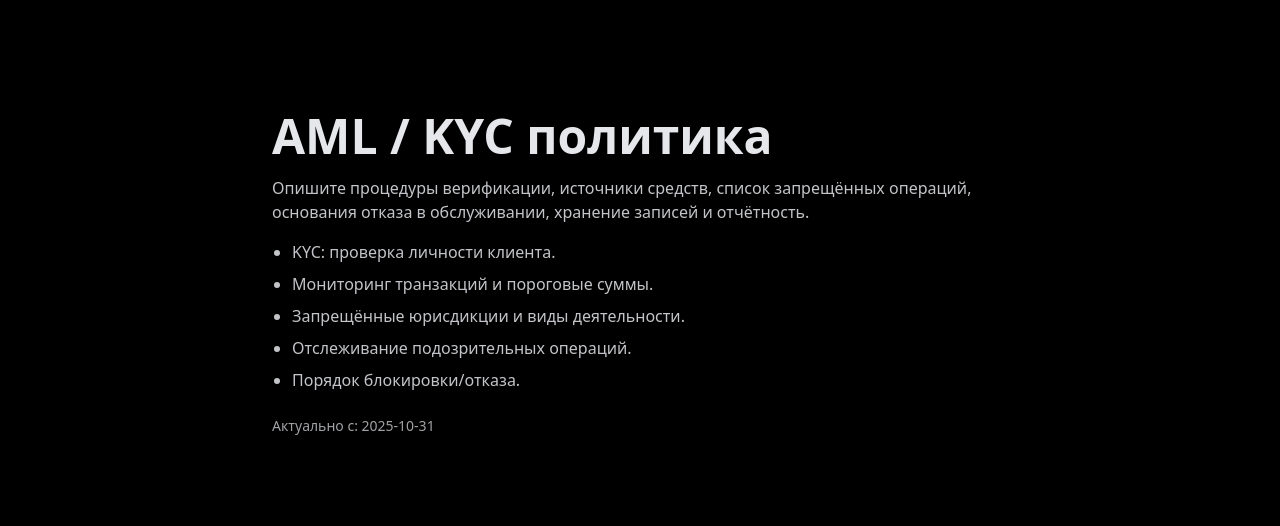
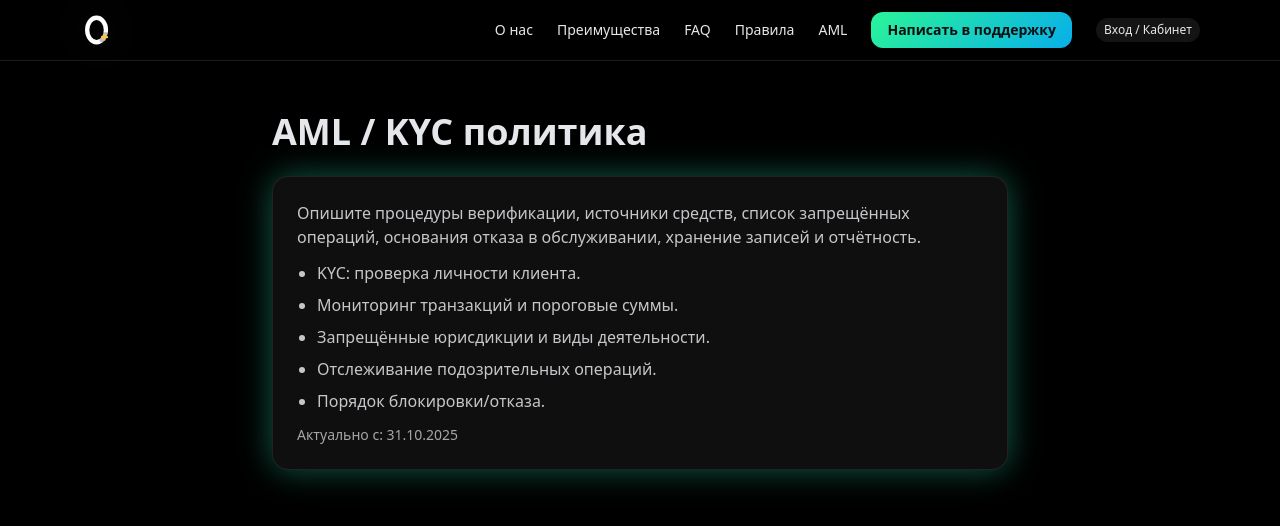
Before and after one commit to mihailgybkin-dot/obmennik-plus, a Next.js app: page /aml in a window 1280 px wide. Shown: the top 526 px of the page. Built offline with nearby package versions, Linux system fonts and the light colour scheme.

Commit message:
Update page.tsx

```diff
--- a/app/aml/page.tsx
+++ b/app/aml/page.tsx
@@ -1,17 +1,25 @@
+import NavBar from "@/components/NavBar";
+
+export const metadata = { title: "AML — Обменник +" };
 
 export default function AML(){
   return (
-    <div className="mx-auto max-w-3xl px-4 pt-28 pb-12">
-      <h1>AML / KYC политика</h1>
-      <p className="mt-4 opacity-85">Опишите процедуры верификации, источники средств, список запрещённых операций, основания отказа в обслуживании, хранение записей и отчётность.</p>
-      <ul className="list-disc pl-5 mt-4 space-y-2 opacity-85">
+    <main>
+      <NavBar/>
+      <div className="mx-auto max-w-3xl px-4 pt-28 pb-16">
+        <h1 className="text-4xl font-bold">AML / KYC политика</h1>
+        <div className="card p-6 space-y-3 mt-6">
+          <p className="opacity-85">Опишите процедуры верификации, источники средств, список запрещённых операций, основания отказа в обслуживании, хранение записей и отчётность.</p>
+          <ul className="list-disc pl-5 space-y-2 opacity-85">
             <li>KYC: проверка личности клиента.</li>
             <li>Мониторинг транзакций и пороговые суммы.</li>
             <li>Запрещённые юрисдикции и виды деятельности.</li>
             <li>Отслеживание подозрительных операций.</li>
             <li>Порядок блокировки/отказа.</li>
           </ul>
-      <p className="mt-6 text-sm opacity-70">Актуально с: 2025‑10‑31</p>
+          <p className="text-sm opacity-70">Актуально с: {new Date().toLocaleDateString("ru-RU")}</p>
         </div>
+      </div>
+    </main>
   );
 }
```
Lines whose indentation alone changed are shown as unchanged.
